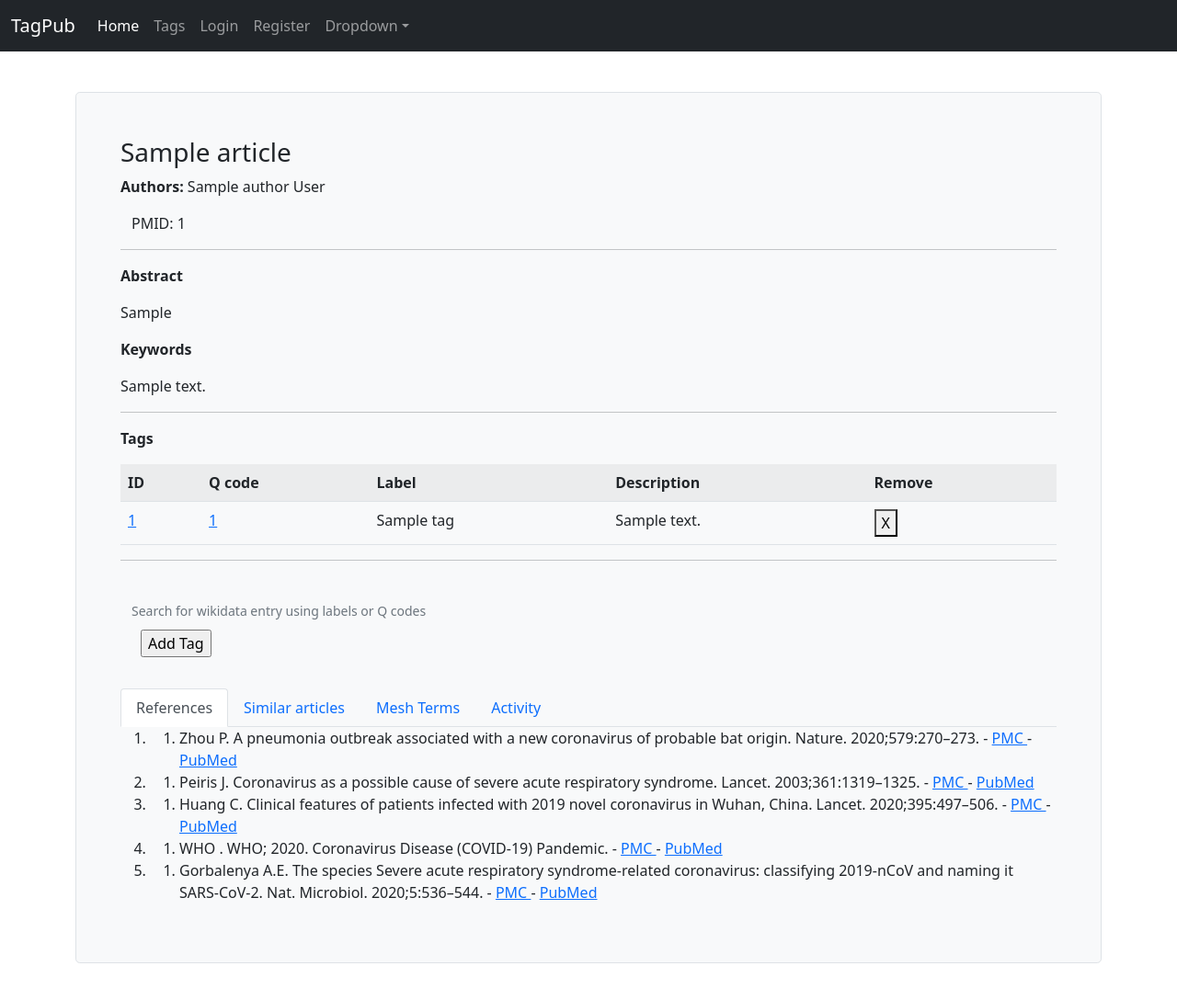
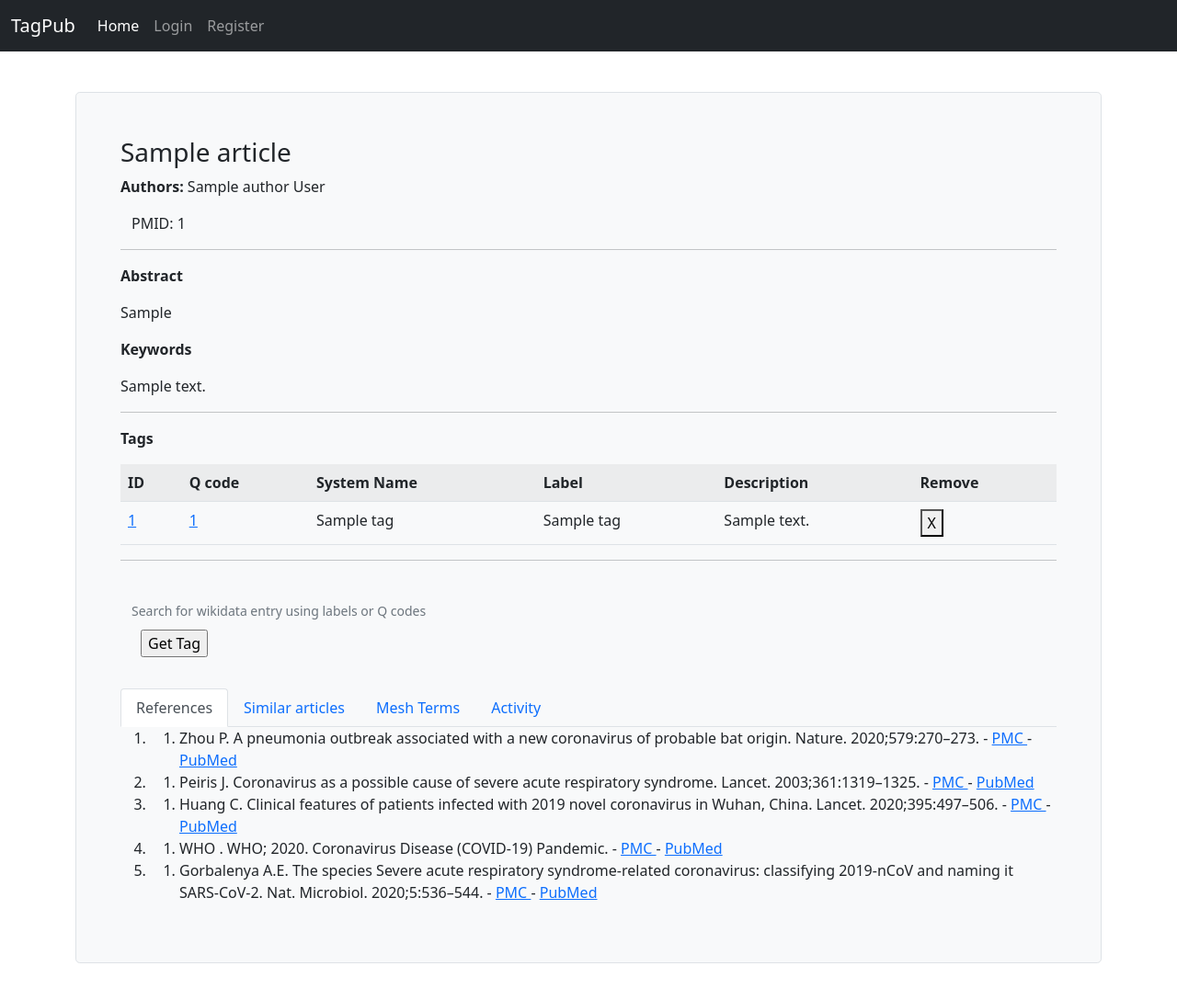
Before and after one commit to semihsolmaz/swe573, a Django app: page /tagpub/articleDetail/1 in a window 1280 px wide. Shown: the top 1088 px of the page at 92% size. Run offline with Django 3.2, Linux system fonts and the light colour scheme; tables that the repository leaves empty hold one stand-in row (values such as "Sample post"); some libraries are stand-ins or nearby versions.

Commit message:
set and remove admin status admin role is required to delete user, set remove admin status tagname is added to tags multiple tags can be created from same wiki entry with different names

```diff
--- a/Tagpub/tagpubDev/static/tagpubDev/js/index.js
+++ b/Tagpub/tagpubDev/static/tagpubDev/js/index.js
@@ -5,6 +5,9 @@ function checkEnter(e) {
     return txtArea || (e.keyCode || e.which || e.charCode || 0) !== 13;
 }
 
+$(".tag_name").click(function () {
+    $("#tag_name")[0].value = $(this).text();
+})
 
 
 $(".confirm_action").click(function () {
--- a/Tagpub/tagpubDev/views.py
+++ b/Tagpub/tagpubDev/views.py
@@ -1,15 +1,12 @@
-# from functools import reduce
 from dal import autocomplete
 from django.shortcuts import render
 from django.contrib.auth import authenticate, login, logout
 from django.http import HttpResponseRedirect, HttpResponse
 from django.urls import reverse
 from django.contrib.auth.decorators import login_required
-# from django.contrib.postgres.search import SearchQuery, SearchRank
 from tagpubDev.forms import ApplicationRegistrationForm, TagForm
 from tagpubDev.models import RegistrationApplication, UserProfileInfo, User, Article, Author, Tag, Keyword
 from tagpubDev.utils.wikiManager import getLabelSuggestion, WikiEntry
-# from django.db.models import F, Sum, Q
 from django.core.paginator import Paginator, PageNotAnInteger, EmptyPage
 from tagpubDev.utils.data import SearchResult
 
@@ -17,19 +14,6 @@ from tagpubDev.utils.data import SearchResult
 def index(request):
     if request.method == 'POST':
         search_terms = request.POST.get('searchTerms').split(",")
-        # # todo: Remove data operations to another file
-        # article_search_query = reduce(lambda x, y: x & y, search_terms)
-        # # todo: Change tag search logic to search for each term and get intersection results
-        # tag_search_query = reduce(lambda x, y: x | y, search_terms)
-        #
-        # results_list = Article.objects.\
-        #     filter(Q(SearchIndex=article_search_query) | Q(Tags__SearchIndex=tag_search_query)).\
-        #     values('id', 'PMID', 'Title', 'PublicationDate').\
-        #     annotate(a_rank=SearchRank(F('SearchIndex'), article_search_query)).\
-        #     annotate(t_rank=SearchRank(F('Tags__SearchIndex'), tag_search_query)).\
-        #     annotate(rank=(F('a_rank') + F('t_rank'))).values('id', 'Title', 'PublicationDate').\
-        #     annotate(a_rank=Sum('a_rank'), t_rank=Sum('t_rank'), rank=Sum('rank')).\
-        #     order_by(F('rank').desc(nulls_last=True), F('t_rank').desc(nulls_last=True), F('a_rank').desc(nulls_last=True))
 
         search = SearchResult(search_terms)
         results_list = search.getSearchResults()
@@ -43,7 +27,6 @@ def index(request):
             results = paginator.page(1)
         except EmptyPage:
             results = paginator.page(paginator.num_pages)
-        # results_list = (article_search_results | tag_search_results).distinct().order_by('-rank')
 
         date_data = search.getYearlyArticleCounts()
 
@@ -68,7 +51,6 @@ def index(request):
                 results = paginator.page(1)
             except EmptyPage:
                 results = paginator.page(paginator.num_pages)
-            # results_list = (article_search_results | tag_search_results).distinct().order_by('-rank')
             results_dict = {"results_list": results,
                             "search_term": search_str
                             }
@@ -141,13 +123,20 @@ def userLogin(request):
 
 def userList(request):
     if request.method == 'POST':
-        removed_user = User.objects.get(pk=request.POST['user_id'])
-        removed_user.is_active = False
-        removed_user.save()
+        if 'user_id' in request.POST:
+            removed_user = User.objects.get(pk=request.POST['user_id'])
+            removed_user.is_active = False
+            removed_user.save()
+        elif 'admin_status' in request.POST:
+            admin_user = User.objects.get(pk=request.POST['admin_status'])
+            admin_user.userprofileinfo.adminStatus = not admin_user.userprofileinfo.adminStatus
+            admin_user.userprofileinfo.save()
 
     users = User.objects.filter(is_active=True)
-
-    return render(request, 'tagpubDev/userList.html', {'user_list': users})
+    cur_username = request.user.username
+    admin_status = User.objects.filter(username=cur_username).values_list('userprofileinfo__adminStatus')
+    print(admin_status[0][0])
+    return render(request, 'tagpubDev/userList.html', {'user_list': users, 'admin': admin_status[0][0]})
 
 
 def userProfile(request):
@@ -169,20 +158,26 @@ def userLogout(request):
 
 def articleDetail(request, pk):
     article = Article.objects.get(pk=pk)
+    wiki_info = {}
     if request.method == 'POST':
-        if 'add_tag' in request.POST:
+        if 'get_tag' in request.POST:
             tag_form = TagForm(data=request.POST)
-            if tag_form.data['wikiLabel']:
-                tag_data = WikiEntry(tag_form.data['wikiLabel'])
-                tag, created = Tag.objects.get_or_create(WikiID=tag_data.getID(), Label=tag_data.getLabel())
-                if created:
-                    tag.Description = tag_data.getDescription()
-                    tag.Tokens = tag_data.getTokens()
-                    tag.save()
-                    tag.createTSvector()
-                    article.Tags.add(tag)
-                else:
-                    article.Tags.add(tag)
+            tag_data = WikiEntry(tag_form.data['wikiLabel'])
+            wiki_info['qid'] = tag_data.getID()
+            wiki_info['label'] = tag_data.getLabel()
+            wiki_info['description'] = tag_data.getDescription()
+            wiki_info['existing_tags'] = Tag.objects.filter(WikiID=tag_data.getID())
+        elif 'add_tag' in request.POST:
+            tag_data = WikiEntry(request.POST['qid'])
+            tag, created = Tag.objects.get_or_create(WikiID=tag_data.getID(), Label=tag_data.getLabel(), TagName=request.POST['tag_name'])
+            if created:
+                tag.Description = tag_data.getDescription()
+                tag.Tokens = tag_data.getTokens()
+                tag.save()
+                tag.createTSvector()
+                article.Tags.add(tag)
+            else:
+                article.Tags.add(tag)
         elif 'tag_id' in request.POST:
             tag = Tag.objects.get(pk=request.POST['tag_id'])
             print(request.POST['tag_id'])
@@ -202,6 +197,8 @@ def articleDetail(request, pk):
                     "tags": tags
                     }
 
+    article_dict.update(wiki_info)
+
     return render(request, 'tagpubDev/articleDetail.html', context=article_dict)
 
 
--- a/Tagpub/templates/tagpubDev/articleDetail.html
+++ b/Tagpub/templates/tagpubDev/articleDetail.html
@@ -34,6 +34,7 @@
                 <tr>
                     <th>ID</th>
                     <th>Q code</th>
+                    <th>System Name</th>
                     <th>Label</th>
                     <th>Description</th>
                     <th>Remove</th>
@@ -43,6 +44,7 @@
                     <tr>
                         <td><a href="{% url 'tagpubDev:articleDetail' item.id %}">{{ item.id }}</a></td>
                         <td><a href="https://www.wikidata.org/wiki/{{ item.WikiID }}">{{ item.WikiID }}</a></td>
+                        <td>{{ item.TagName }}</td>
                         <td>{{ item.Label }}</td>
                         <td>{{ item.Description }}</td>
                         <td>
@@ -61,9 +63,44 @@
                     {% csrf_token %}
                     {{ tag_form|crispy }}
                     <div id="searchHelp" class="form-text">Search for wikidata entry using labels or Q codes</div>
-                    <input class="register-button" type="submit" name="add_tag" value="Add Tag">
+                    <input class="register-button" type="submit" name="get_tag" value="Get Tag">
 
                 </form>
+                {% if qid %}
+                    <p>Click on an existing tag to use it.</p>
+                    <table class="table table-striped">
+                        <tr>
+                            <th>Existing Tags</th>
+                        </tr>
+                        {% for item in existing_tags %}
+                            <tr>
+                                <td class="tag_name">{{ item.TagName }}</td>
+                            </tr>
+                        {% endfor %}
+                    </table>
+                    <div class="container-fluid">
+                        <form method="post">
+                            {% csrf_token %}
+                            <label for="tag_name">Tag Name:</label>
+                            <input id="tag_name" type="text" name="tag_name" required>
+                            <p></p>
+                            <label for="qid">Entry ID:</label>
+                            <input type="text" name="qid" value="{{ qid }}" readonly>
+                            <p></p>
+                            <label for="label">Label:</label>
+                            <textarea type="text" name="label" cols="80" rows="1" readonly>{{ label }}</textarea>
+                            <p></p>
+                            <label for="description">Description:</label>
+                            <textarea type="text" name="description" cols="80" rows="5"
+                                      readonly>{{ description }}</textarea>
+                            <p></p>
+                            <div id="searchHelp" class="form-text">Save and add tag</div>
+                            <input class="register-button" type="submit" name="add_tag" value="Add Tag">
+
+                        </form>
+                    </div>
+
+                {% endif %}
             </div>
 
             <script type="text/javascript" src="{% static 'admin/js/vendor/jquery/jquery.js' %}"></script>
--- a/Tagpub/templates/tagpubDev/base.html
+++ b/Tagpub/templates/tagpubDev/base.html
@@ -51,16 +51,25 @@
                 <li class="nav-item">
                     <a class="nav-link active" aria-current="page" href="{% url 'tagpubDev:index' %}">Home</a>
                 </li>
-                <li class="nav-item">
-                    <a class="nav-link" href="{% url 'tagpubDev:tag_list' %}">Tags</a>
-                </li>
+                {% if user.is_authenticated %}
+                    <li class="nav-item">
+                        <a class="nav-link" href="{% url 'tagpubDev:tag_list' %}">Tags</a>
+                    </li>
 
-                {% if user.is_authenticated %}
                     <li>
                         <a class="nav-link" href="{% url 'logout' %}">Logout</a>
                     </li>
                     <li>
                         <a class="nav-link" href="{% url 'tagpubDev:userList' %}">Users</a>
+                    </li>
+                    <li class="nav-item dropdown">
+                        <a class="nav-link dropdown-toggle" href="#" id="dropdown04" data-bs-toggle="dropdown"
+                           aria-expanded="false">Dropdown</a>
+                        <ul class="dropdown-menu" aria-labelledby="dropdown04">
+                            <li><a class="dropdown-item" href="{% url 'tagpubDev:userProfile' %}">Profile</a></li>
+                            <li><a class="dropdown-item" href="#">Another action</a></li>
+                            <li><a class="dropdown-item" href="#">Something else here</a></li>
+                        </ul>
                     </li>
                 {% else %}
                     <li>
@@ -70,16 +79,6 @@
                         <a class="nav-link" href="{% url 'tagpubDev:registration' %}">Register</a>
                     </li>
                 {% endif %}
-
-                <li class="nav-item dropdown">
-                    <a class="nav-link dropdown-toggle" href="#" id="dropdown04" data-bs-toggle="dropdown"
-                       aria-expanded="false">Dropdown</a>
-                    <ul class="dropdown-menu" aria-labelledby="dropdown04">
-                        <li><a class="dropdown-item" href="{% url 'tagpubDev:userProfile' %}">Profile</a></li>
-                        <li><a class="dropdown-item" href="#">Another action</a></li>
-                        <li><a class="dropdown-item" href="#">Something else here</a></li>
-                    </ul>
-                </li>
             </ul>
             <!--            <form>-->
             <!--                <input class="form-control" type="text" placeholder="Search" aria-label="Search">-->
```
Also changed, not shown: Tagpub/tagpubDev/models.py (+18 -10 lines), Tagpub/tagpubDev/utils/activityManager.py (added, +11 -0 lines), Tagpub/templates/tagpubDev/userList.html (+21 -1 lines), Tagpub/tagpubDev/forms.py (line endings or trailing spaces).
